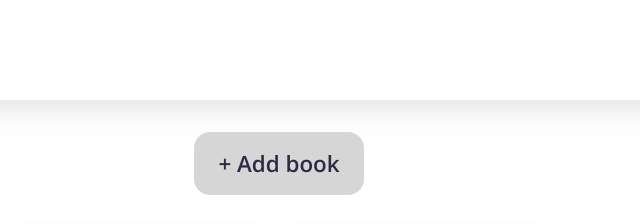
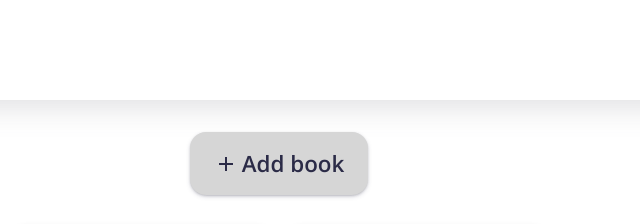
Before and after one commit to JxstKlaus/library, a plain HTML site: page index.html in a window 1280 px wide. Shown: the top 224 px of the page, 361-1001 px from the left. Drawn offline with nearby package versions, Linux system fonts and the light colour scheme.

Commit message:
animation on add book button

```diff
--- a/index.html
+++ b/index.html
@@ -19,7 +19,10 @@
     </header>
 
     <main>
-        <button class="add-book-btn">+ Add book</button>
+        <button class="add-book-btn">
+            <svg xmlns="http://www.w3.org/2000/svg" height="24px" viewBox="0 -960 960 960" width="24px"><path d="M440-440H200v-80h240v-240h80v240h240v80H520v240h-80v-240Z"/></svg>
+            <p>Add book</p>
+        </button>
         <div class="cards-container">
 
         </div>
--- a/script.js
+++ b/script.js
@@ -20,6 +20,7 @@ class Library{
             new Book("title3","author3", "34", "dropped"),
 
         ]
+       //this.books = [];
     }
 
     printBooks(){
--- a/styles.css
+++ b/styles.css
@@ -9,6 +9,11 @@
         transform: translateY(0);
         opacity: 1;
     }
+}
+
+@keyframes spin {
+    0% {transform: scale(1) rotate(0deg);}
+    100% {transform: scale(1.3) rotate(180deg);}
 }
 
 
@@ -60,6 +65,7 @@ h1{
 }
 
 
+
 .add-book-btn{
     margin-bottom: 2rem;
     background-color: var(--color-light-gray);
@@ -68,6 +74,21 @@ h1{
     font-size: 1.4rem;
     font-weight: 600;
     align-self: center;
+    box-shadow: rgba(50, 50, 93, 0.25) 0px 2px 5px -1px, rgba(0, 0, 0, 0.3) 0px 1px 3px -1px;
+    position: relative;
+    text-align: center;
+    display: flex;
+    align-items: center;
+    gap: 4px;
+}
+
+.add-book-btn svg{
+    fill: var(--color-dark-text);
+}
+
+.add-book-btn:hover svg{
+    animation: spin .4s;
+    animation-fill-mode: forwards;
 }
 
 main{
```
